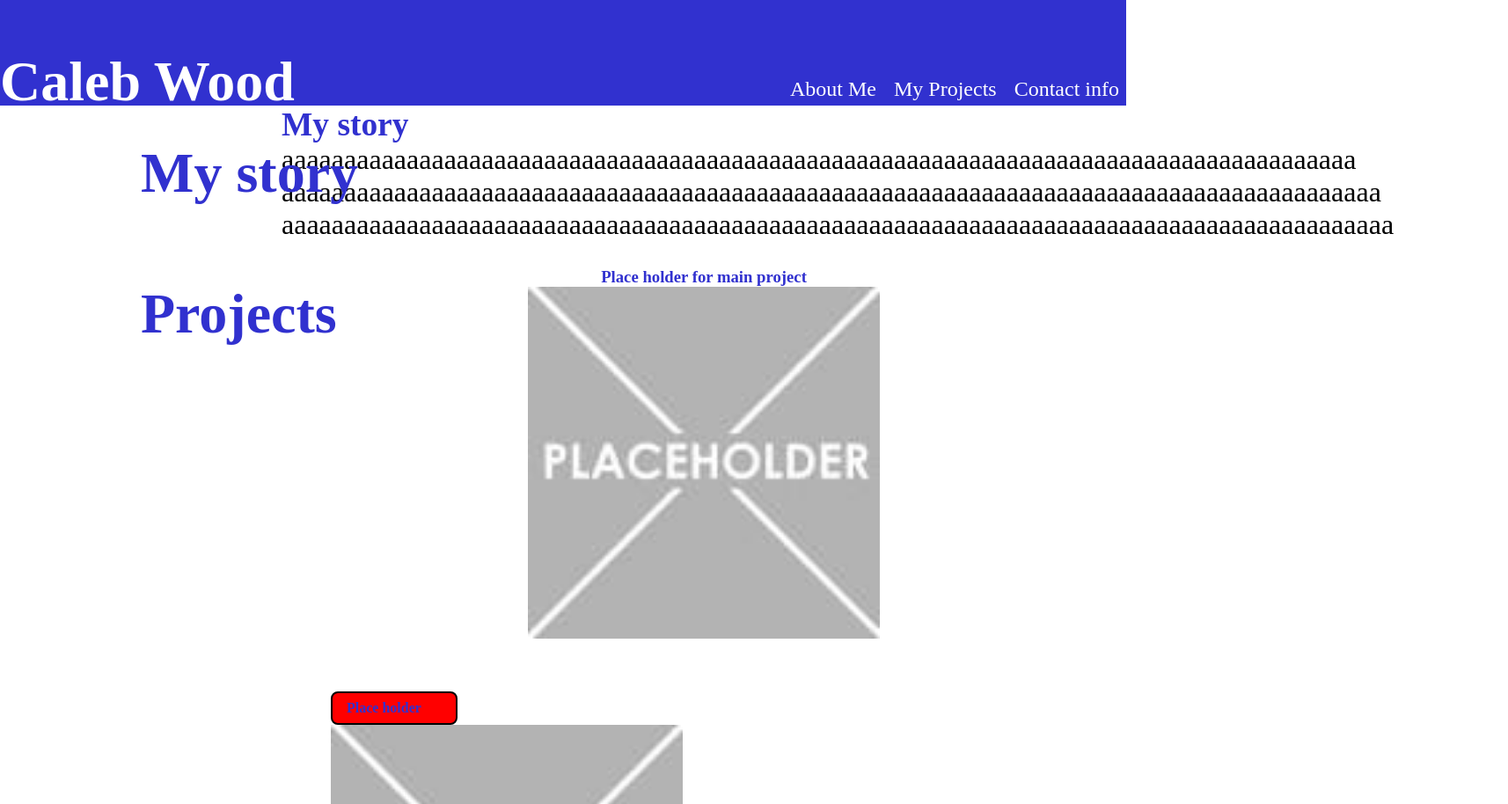
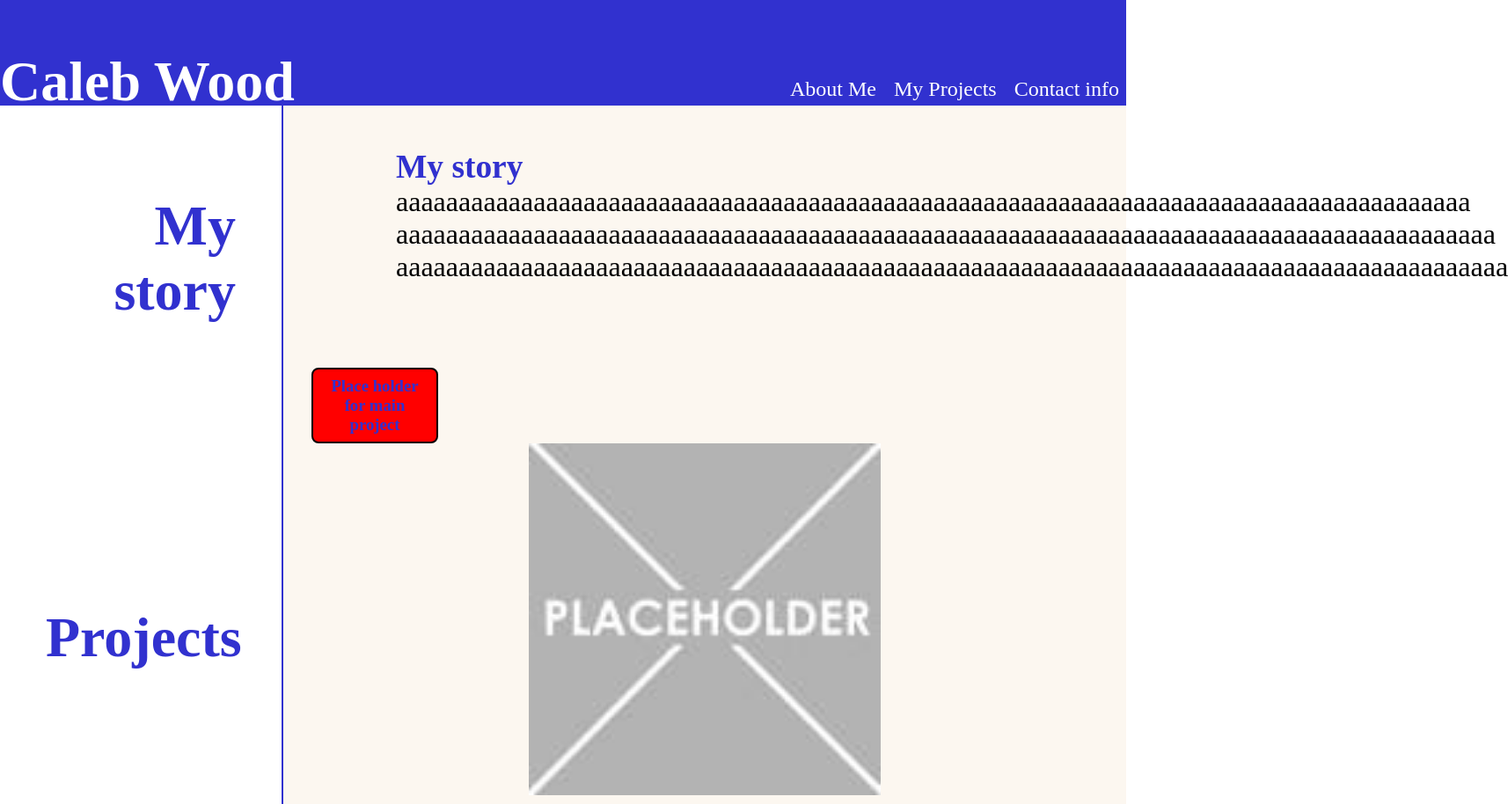
Before and after one commit to Calebjwood/Challenge-2-portfolio, a plain HTML site: page index.html in a window 1280 px wide. Shown: the top 914 px of the page at 88% size, 1714 px wide, since content can reach past the window. Drawn offline with Linux system fonts and the light colour scheme.

Commit message:
css-structure

```diff
--- a/assets/styles.css
+++ b/assets/styles.css
@@ -1,3 +1,5 @@
+
+/* GLOBAL */
 *{
     box-sizing: border-box;
     padding: 0;
@@ -8,11 +10,20 @@
     --darkblue: #3131cf;
 }
 
+h2,
+h3,
+h4{
+    color: var(--darkblue)
+}
+
+/* HEADER */
+
 .header{
     background-color: var(--darkblue);
     color: white;
     height: 7.5rem;
     margin: 0 auto;
+
 }
 
 .header h1{
@@ -40,13 +51,12 @@ margin-top: 5rem;
     color: white;
     text-decoration: none;
 }
-/*
-.main{
 
-} */
-
+/* MAIN  */
+        /* ASIDE */
 .titles{
-    margin-right: 20px;
+    padding-right: 20px;
+    margin: o;
     padding: 20px;
     clear: both;
     float: left;
@@ -56,31 +66,39 @@ margin-top: 5rem;
 }
 
 .aside1{
-    position: absolute;
-    top: 10rem;
-    left: 10rem;
+    position: relative;
+    top: 5rem;
+    left: 2rem;
     font-size: 4rem;
 }
 
 .aside2{
-     position: absolute;
-     top: 20rem;
-     left: 10rem;
+     position: relative;
+     top: 25rem;
+     left: 2rem;
      font-size: 4rem;
 }
 
 .aside3{
-     position: absolute;
-     left: 10rem;
-     top: 154rem;
+     position: relative;
+     left: 2rem;
+     top: 150rem;
      font-size: 4rem;
 }
 
+section{
+    background-color:rgb(252, 247, 240) ;
+    border-left: solid 2px var(--darkblue);
+}
+
+        /* ABOUT ME */
 .about-me{
     font-size: 2rem;
-    margin-bottom: 30px;
+    padding: 3rem 0 4rem 8rem;
+
 }
 
+        /* PROJECT */
 .content {
     width: 75%;
     display: inline;
@@ -121,6 +139,16 @@ margin-top: 5rem;
 
 }
 
+.main-project .card-header{
+    position: relative;
+    margin: -4rem 0 1,5rem 0;
+    padding: 0.5rem 1rem;
+    background-color: red;
+    border: 2px solid black;
+    border-radius: 8px;
+    width: 9rem;
+}
+
 .project-card .card-header{
     position: relative;
     margin: -4rem 0 1,5rem 0;
@@ -138,15 +166,15 @@ margin-top: 5rem;
 }
 
 
-
-
-h2,
-h3,
-h4{
-    color: var(--darkblue)
+/* FOOTER */
+footer section{
+    width: 75%;
+    float: inline-end;
+    display: inline;
+    margin: auto 0;
+    padding-top: 2rem; ;
+    background-color: var(--darkblue);
 }
-
-
 
 .contact-info ul li,
 .contact-info a{
@@ -159,11 +187,3 @@ h4{
     background-color: var(--darkblue);
 
 }
-
-footer section{
-    width: 75%;
-    float: inline-end;
-    display: inline;
-    margin-left: 20px;
-    background-color: var(--darkblue);
-}
--- a/index.html
+++ b/index.html
@@ -31,11 +31,11 @@
 
 
     <main>
-      <div class="titles">
+      <aside class="titles">
         <h2 class="aside1">My story</h2>
         <h2 class="aside2">Projects</h2>
         <h2 class="aside3">contact me</h2>
-      </div>
+      </aside>
 
 
       <content class="content">
@@ -47,10 +47,10 @@
                   </p>
                 </section>
 
-                <section id="projects" class="main-project">
+                <section id="projects" class="main-project justify-center">
                   <div>
-                    <figure>
-                      <h3>Place holder for main project</h3>
+                    <figure class="project-card">
+                      <h3 class="card-header">Place holder for main project</h3>
                       <div>
                         <img class="imgsize" src="./assets/images/placeholder.jpg" alt="placeholder for main project">
                       </div>
@@ -58,7 +58,7 @@
                   </div>
                   </section>
 
-                <section class="row" "justify-center">
+                <section class="row justify-center">
 
 
                     <div class="projects-column">
@@ -120,16 +120,6 @@
 
                 </section>
         </content>
-
-
-
-
-
-
-
-
-
-
     </main>
     <footer>
       <section id="contact-info" class="contact-info">
```
